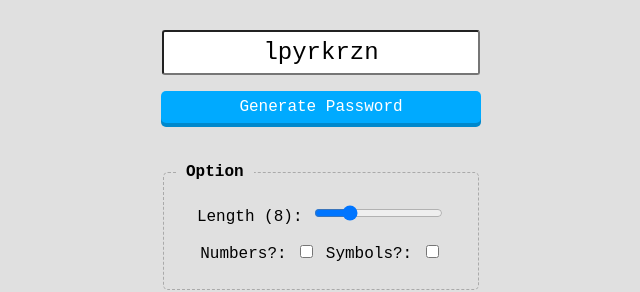
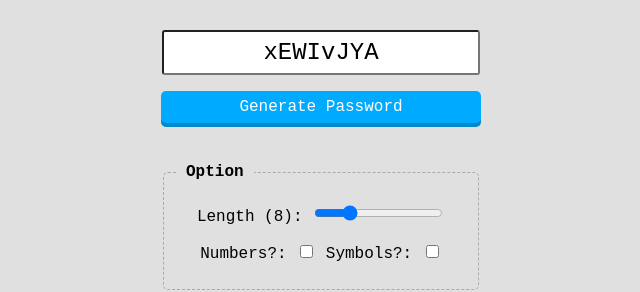
Before and after one commit to shigeru10/PasswordGenerator, a plain HTML site: page index.html in a window 1280 px wide. Shown: the full height of the page, 319-959 px from the left. Drawn offline with Linux system fonts and the light colour scheme.

Commit message:
include numbers and symbols

```diff
--- a/index.html
+++ b/index.html
@@ -17,8 +17,8 @@
       <legend>Option</legend>
       <p>Length (<span id="label">8</span>): <input type="range" id="slider" value="8" min="4" max="20"></p>
       <p>
-        Numbers?: <input type="checkbox">
-        Symbols?: <input type="checkbox">
+        Numbers?: <input type="checkbox" id="numbers">
+        Symbols?: <input type="checkbox" id="symbols">
       </p>
     </fieldset>
   </div>
--- a/js/script.js
+++ b/js/script.js
@@ -4,11 +4,26 @@ var slider = document.getElementById('slider');
 var label = document.getElementById('label');
 var btn = document.getElementById('btn');
 var result = document.getElementById('result');
+var numbers = document.getElementById('numbers');
+var symbols = document.getElementById('symbols');
 
 function getPassword() {
-  var seed = 'abcdefghijklmnopqrstuvwxyz';
+  var seed_letters = 'abcdefghijklmnopqrstuvwxyz';
+  var seed_numbers = '0123456789';
+  var seed_symbols = '#$%&()=~/?<>[]{}|¥!-^_.,*+:;';
+  var seed;
+
   var len = slider.value;
   var pwd = '';
+
+  seed = seed_letters + seed_letters.toUpperCase();
+  if (numbers.checked) {
+    seed += seed_numbers;
+  }
+
+  if (symbols.checked) {
+    seed += seed_symbols;
+  }
 
   // for (var i = 0; i < len; i++) {
   //   pwd += seed[Math.floor(Math.random() * seed.length)];
```
